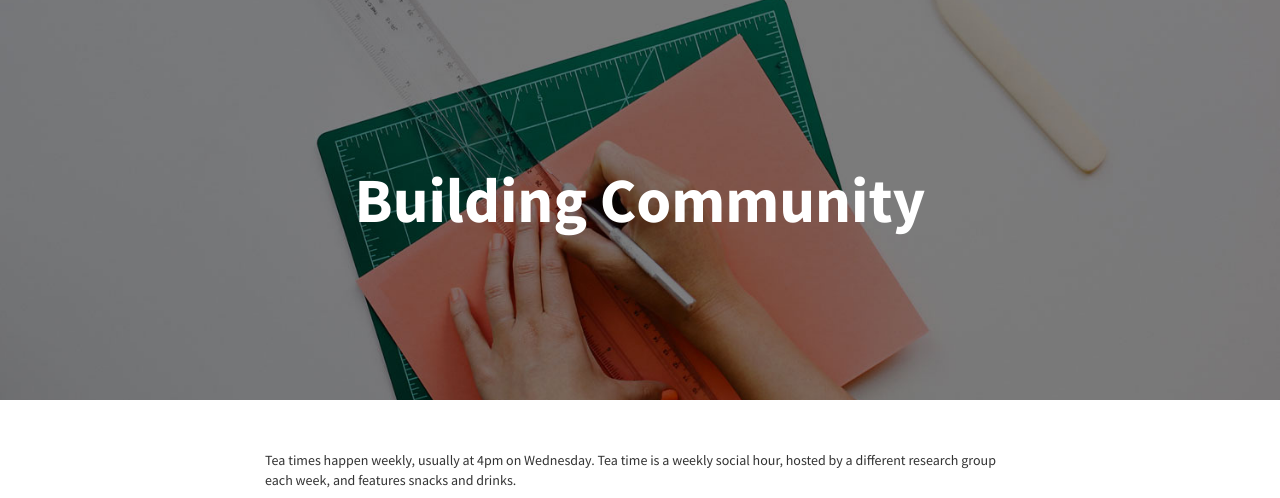
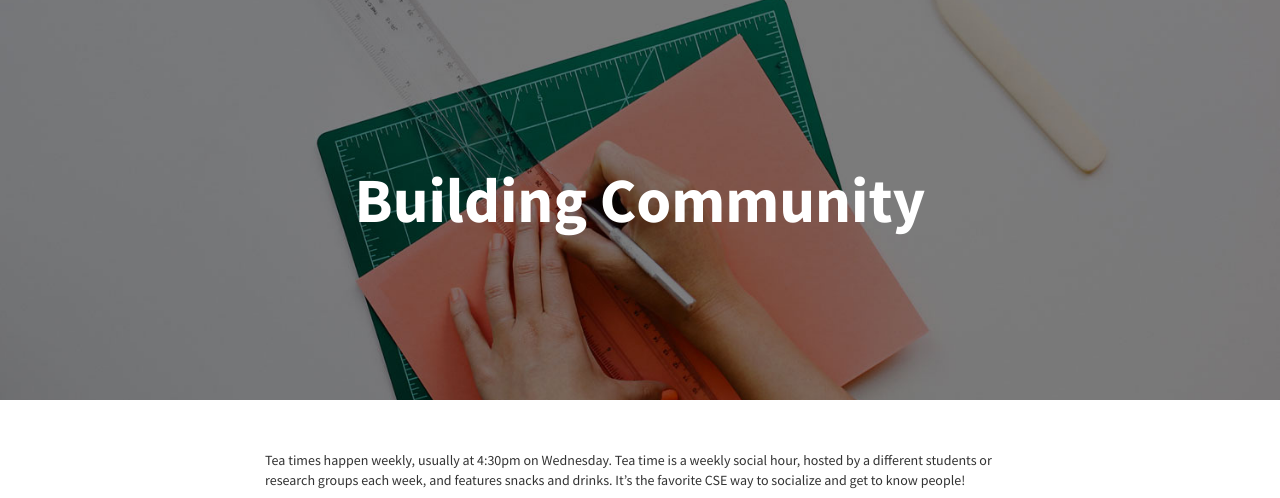
Before and after one commit to cseg-michigan/cseg-michigan.github.io, a Jekyll site: the page built from tea.md, in a window 1280 px wide. Shown: the top 498 px of the page. Built offline with Jekyll 4.4.1, drawn with Linux system fonts in a browser that asks for light colours; grey boxes are pictures that could not be loaded.

```diff
--- a/tea.md
+++ b/tea.md
@@ -3,8 +3,8 @@ layout: page
 section: tea
 ---
 
-Tea times happen weekly, usually at 4pm on Wednesday. Tea time is a weekly
-social hour, hosted by a different research group each week, and features
-snacks and drinks.
+Tea times happen weekly, usually at 4:30pm on Wednesday. Tea time is a weekly
+social hour, hosted by a different students or research groups each week, and features
+snacks and drinks. It's the favorite CSE way to socialize and get to know people!
 
 <iframe src="https://www.google.com/calendar/embed?showTitle=0&amp;mode=AGENDA&amp;height=300&amp;wkst=1&amp;bgcolor=%23FFFFFF&amp;src=umich.edu_r777r5udn3p7h91vg3n88hkl0k%40group.calendar.google.com&amp;color=%238C500B&amp;ctz=America%2FNew_York" style="border-width:0" width="800" height="300" frameborder="0" scrolling="no"></iframe>
```
Also changed, not shown: _includes/officers.html (+95 -69 lines), betty.md (+3 -0 lines), liaison.md (+1 -1 lines), img/officers/dnataraj.jpg (added), img/officers/jeeheh.jpg (added), img/officers/rkros.jpg (added), img/officers/rovinski.jpg (added), img/officers/salar.jpg (added), img/officers/subarno.jpg (added), 3 other files.
